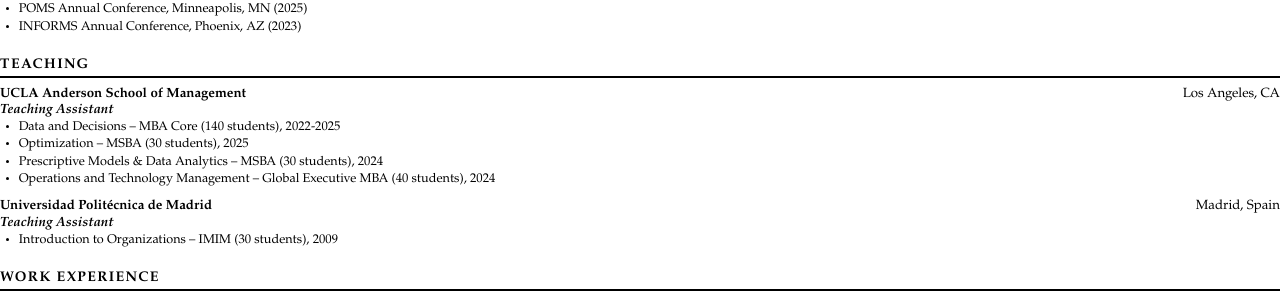
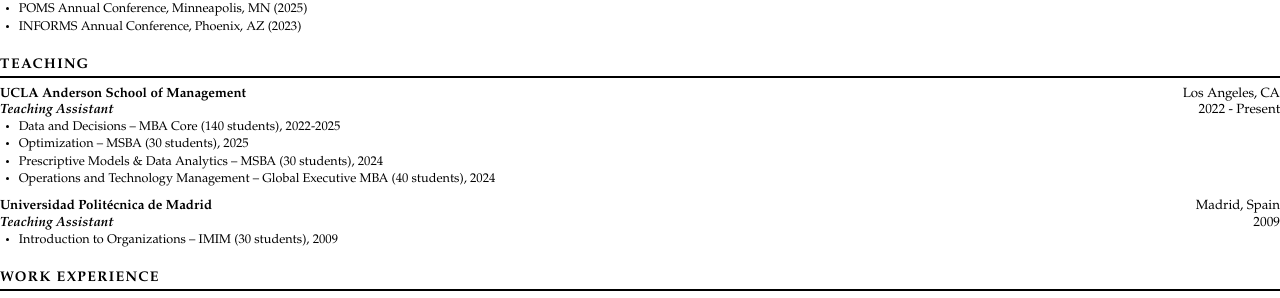
Before and after one commit to martins73/research-site, a Jekyll site: the page built from cv-print.html, in a window 1280 px wide. Shown: the part 817-1115 px from the top of the page. Built offline with Jekyll 4.4.1, drawn with Linux system fonts in a browser that asks for light colours.

Commit message:
Restore right-aligned dates on teaching position rows
https://claude.ai/code/session_01AAy6LZYttfLVwm5WTxrjVN

```diff
--- a/cv-print.html
+++ b/cv-print.html
@@ -202,6 +202,7 @@ exclude_from_nav: true
         </div>
         <div class="entry-row">
             <span class="entry-left entry-role">{{ item.role }}</span>
+            <span class="entry-right">{{ item.dates }}</span>
         </div>
         <div class="entry-desc">
             <ul>
```
